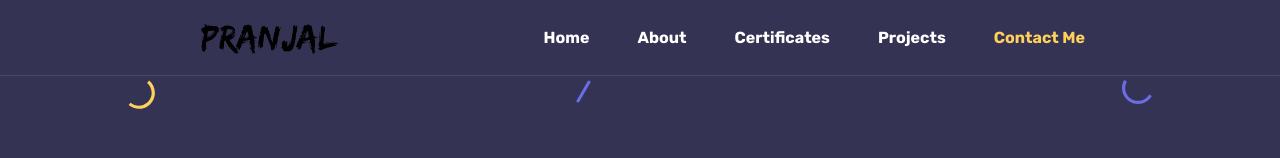
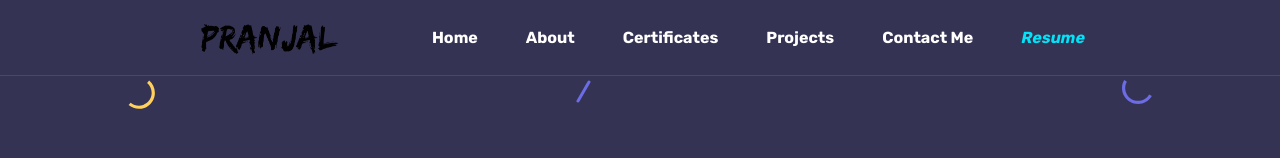
Before and after one commit to pranjal2523/portfolio_website, a plain HTML site: page index.html in a window 1280 px wide. Shown: the top 158 px of the page. Drawn offline with nearby package versions, Linux system fonts and the light colour scheme.

Commit message:
Update index.html
Signed-off-by: Pranjal Bajpai <76218069+pranjal2523@users.noreply.github.com>

```diff
--- a/index.html
+++ b/index.html
@@ -6,7 +6,7 @@
     <title>Pranjal Bajpai - Student | Developer | Coding is a beautiful Life !</title>
     <meta name="description" content="Pranjal Bajpai - Student | Developer I am a collage student and I am a also developer from the kanpur, I like create something new !!">
     <meta name="viewport" content="width=device-width, initial-scale=1, maximum-scale=1">
-    <link rel="shortcut icon" type="image/x-icon" href="https://github.com/pranjal2523/portfolio_website/blob/main/images/favicon.png">
+    <link rel="shortcut icon" type="image/x-icon" href="https://github.com/pranjal2523/portfolio_website/images/favicon.png">
 
 
     <!-- STYLESHEETS -->
@@ -74,6 +74,8 @@ end of prelloader -->
                         <li class="nav-item"><a href="#certificate" class="nav-link">Certificates</a></li>
                         <li class="nav-item"><a href="#projects" class="nav-link">Projects</a></li>
                         <li class="nav-item"><a href="#contact" class="nav-link">Contact Me</a></li>
+                        <li class="nav-item"><a href="https://drive.google.com/file/d/1hVtw17epPtzMXljHYfsmOYRyzQcga_PS/view?usp=sharing" class="nav-link">
+                            <i style="font-weight: bold; color: #01e3f8;">Resume</i></a></li>
                     </ul>
                 </div>
             </nav>
```
